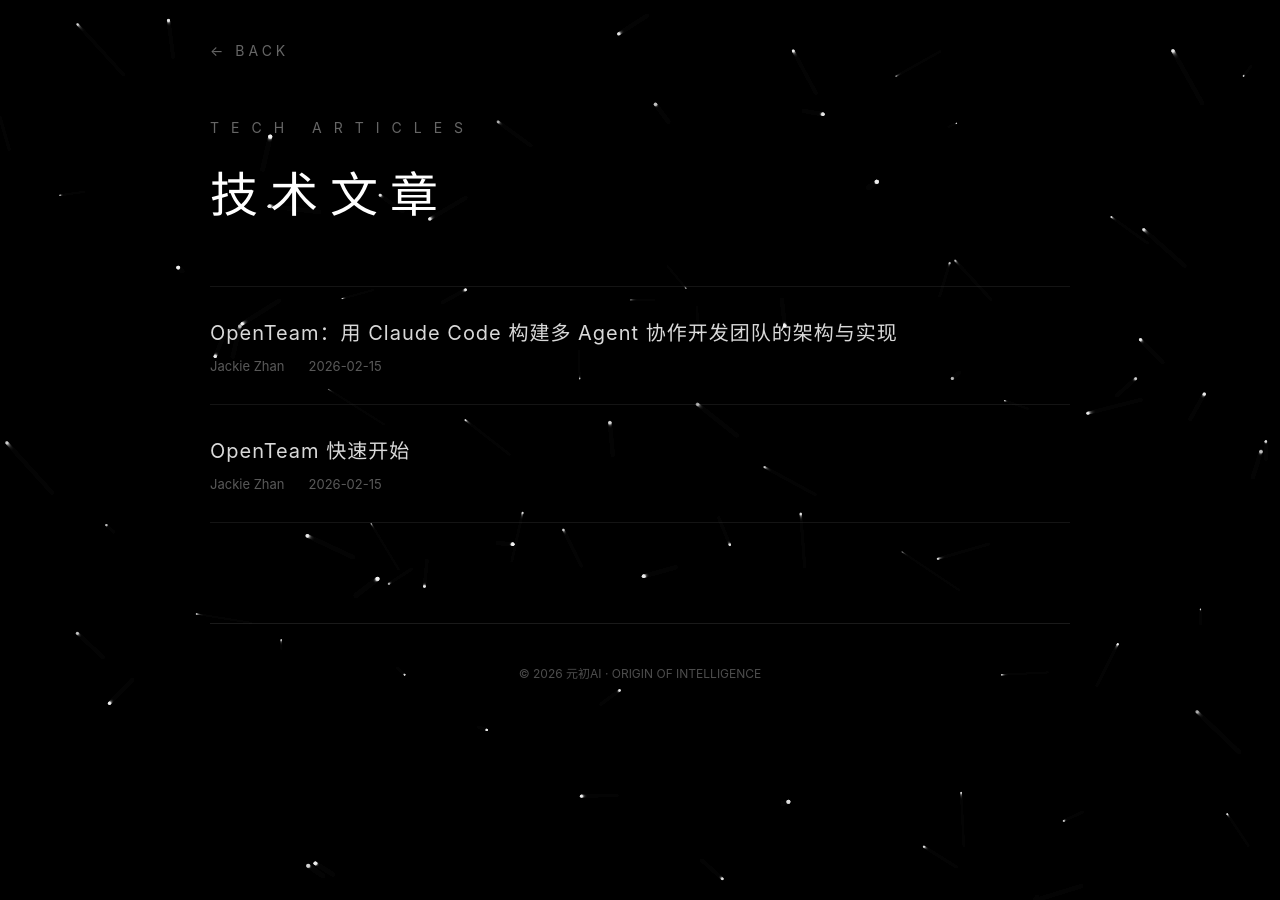
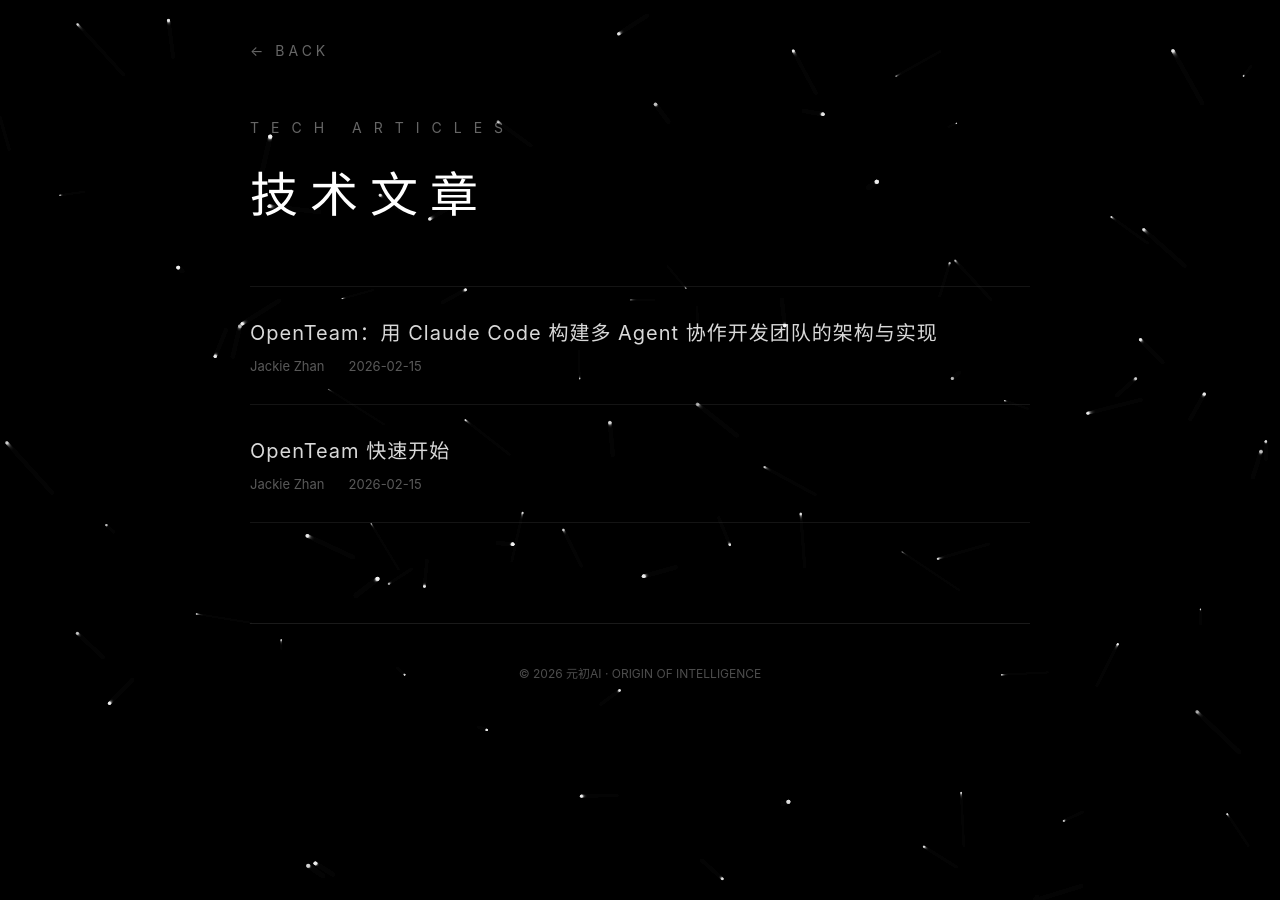
Before and after one commit to zhanjindong/yuanchu.ai, a Jekyll site: the page tech/index.html, which Jekyll copies as it is, in a window 1280 px wide. Built offline with Jekyll 4.4.1, drawn with Linux system fonts in a browser that asks for light colours.

Commit message:
Fix: 统一页面内容左右边距为60px，居中显示

```diff
--- a/about.html
+++ b/about.html
@@ -17,7 +17,7 @@
         .content {
             position: relative;
             z-index: 1;
-            padding: 40px 20px;
+            padding: 40px 60px;
             max-width: 900px;
             margin: 0 auto;
         }
--- a/tech/index.html
+++ b/tech/index.html
@@ -17,7 +17,7 @@
         .content {
             position: relative;
             z-index: 1;
-            padding: 40px 20px;
+            padding: 40px 60px;
             max-width: 900px;
             margin: 0 auto;
         }
```
